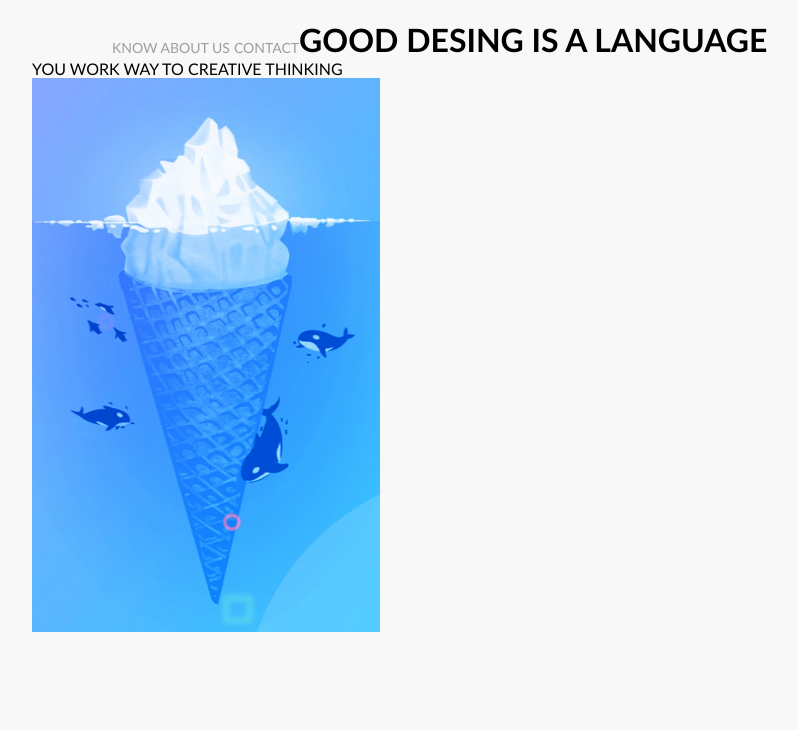
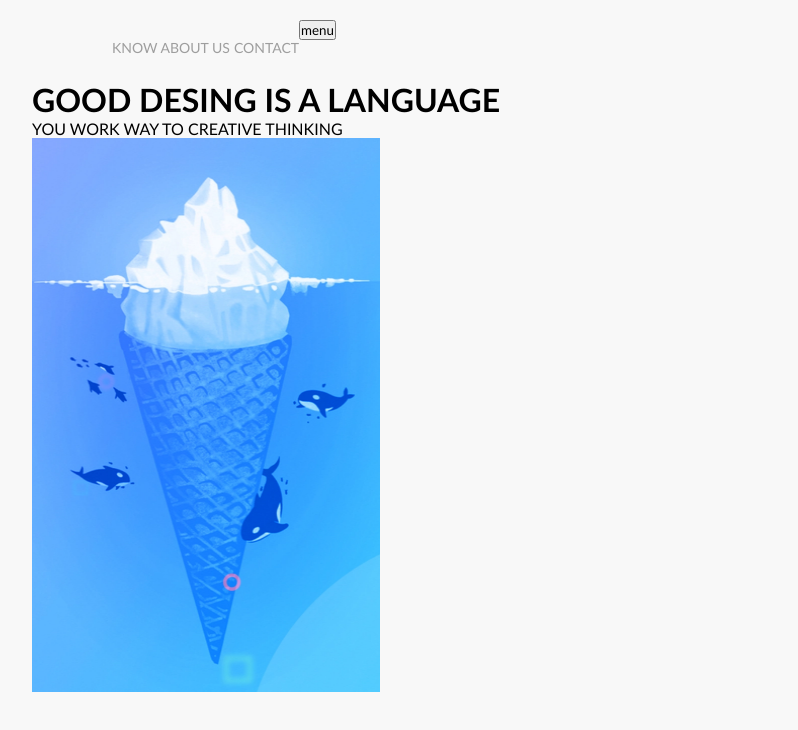
Before and after one commit to Tautvydas15/Hill, a plain HTML site: page index.html in a window 1280 px wide. Shown: the whole page, without its empty margins (158-956 px from the left). Drawn offline with Linux system fonts and the light colour scheme.

Commit message:
fixing hill main css

```diff
--- a/index.html
+++ b/index.html
@@ -10,12 +10,15 @@
 </head>
 <body>
     <div class="container">
-        <head>
+        <header>
+            <button>menu</button>
             <nav>
-                <a href="#">KNOW ABOUT US</a>
+                 <a href="#">KNOW ABOUT US</a>
                  <a href="#">CONTACT</a>
             </nav>
-            <div class="content">
+        </header>
+
+                <div class="content">
 
                     <h1>GOOD DESING IS A LANGUAGE</h1>
                     <p>YOU WORK WAY TO CREATIVE THINKING</p>
@@ -24,8 +27,9 @@
                 <div>
                 <img class="main-image" src="./img/ledai.png" alt="ledai">
                 </div>
+
             </div>
-        </head>
+
 
 </body>
 </html>
```
